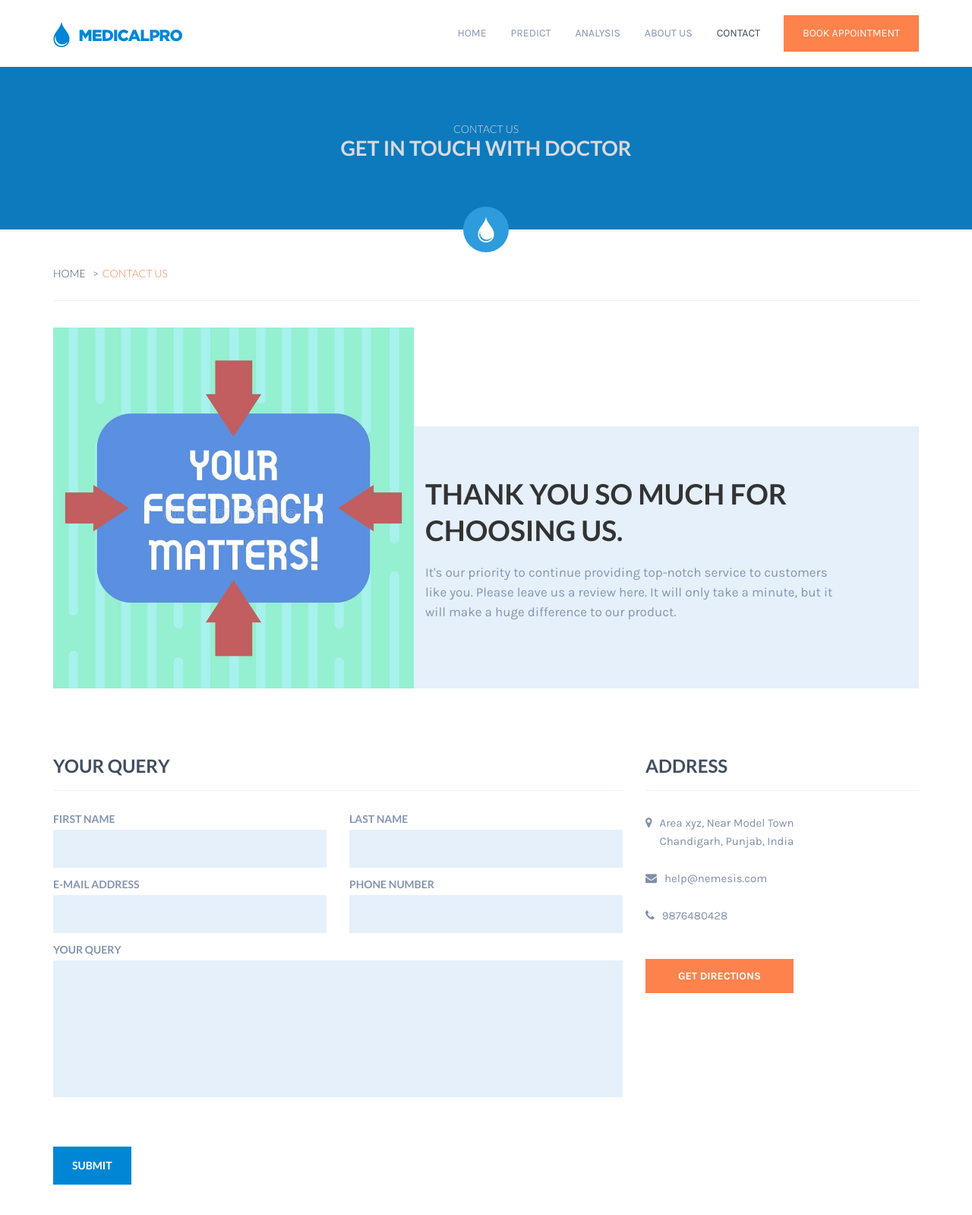
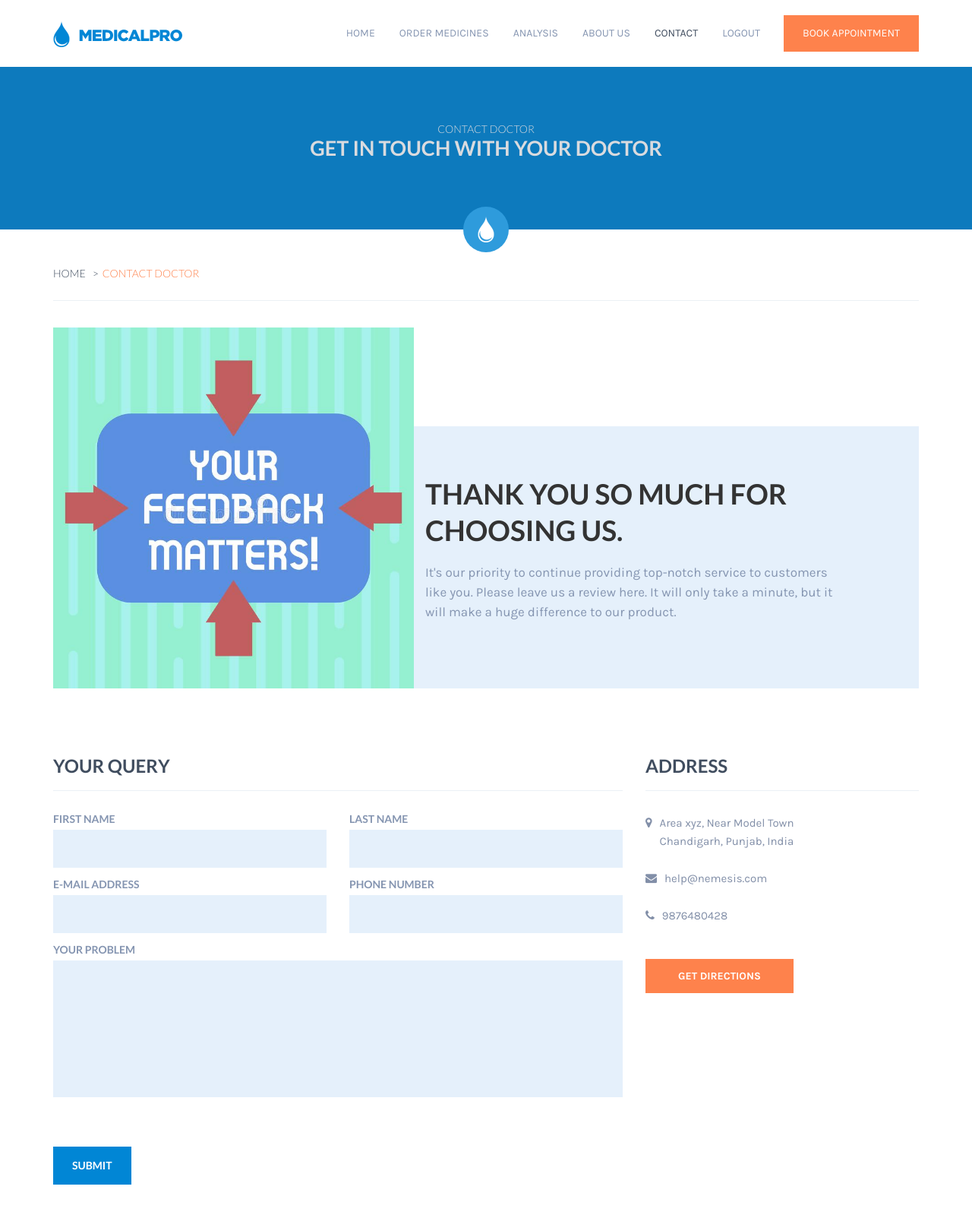
Before and after one commit to payaljindal/Nemesis, a Python web app: template flask/templates/contact.html in a window 1280 px wide. Shown: the top 1599 px of the page at 76% size. Run offline with Jinja, Linux system fonts and the light colour scheme; the template is opened without the code that fills it, so the values that code supplies are empty; some libraries are stand-ins or nearby versions.

Commit message:
Update contact.html

```diff
--- a/flask/templates/contact.html
+++ b/flask/templates/contact.html
@@ -80,10 +80,12 @@
                             <li><a href="single-service.html">single service</a></li>
                         </ul>
                     </li> -->
-                    <li> <a href="/predict">Predict</a></li>
+                    <li><a href="/order">Order Medicines</a></li>
                     <li><a href="/analysis">Analysis</a></li>
                     <li><a href="/about">About us</a></li>
                     <li class="active"><a href="/contact">contact</a></li>
+                    <li><a href="/">Logout</a></li>
+
                     <li class="hidden-xs book"><a href="#" data-toggle="modal" data-target="#appointmefnt_form_pop">book appointment</a></li>
                 </ul>
             </div><!-- /.navbar-collapse -->
@@ -94,8 +96,8 @@
         <div class="row m0 inner">
             <div class="container">
                 <div class="row">
-                    <h5>contact us</h5>
-                    <h2>get in touch with doctor</h2>
+                    <h5>contact doctor</h5>
+                    <h2>get in touch with your doctor</h2>
                 </div>
             </div>
         </div>
@@ -105,8 +107,8 @@
         <div class="container">
             <div class="row inner m0">
                 <ul class="breadcrumb">
-                    <li><a href="/">Home</a></li>
-                    <li>contact us</li>
+                    <li><a href="/index">Home</a></li>
+                    <li>contact doctor</li>
                 </ul>
             </div>
         </div>
@@ -160,7 +162,7 @@
                             </div>
                             <div class="row m0">
                                 <div class="col-sm-12">
-                                    <label for="contact_fmsg">Your Query</label>
+                                    <label for="contact_fmsg">Your Problem</label>
                                     <textarea name="contact_fmsg" id="contact_fmsg" class="form-control"></textarea>
                                 </div>
                             </div>
@@ -225,7 +227,7 @@
                     <div class="heading row m0"><img src="{{url_for('static',filename='images/logo/1.png')}}" alt=""></div>
                     <div class="row menuList">
                         <ul class="firstOrderList nav">
-                            <li ><a href="/">home</a></li>
+                            <li ><a href="/index">home</a></li>
                             <!-- <li><a href="#">services</a></li> -->
                             <li><a href="/doctors">doctors</a></li>
                             <li ><a href="/analysis">Analysis</a></li>
```
